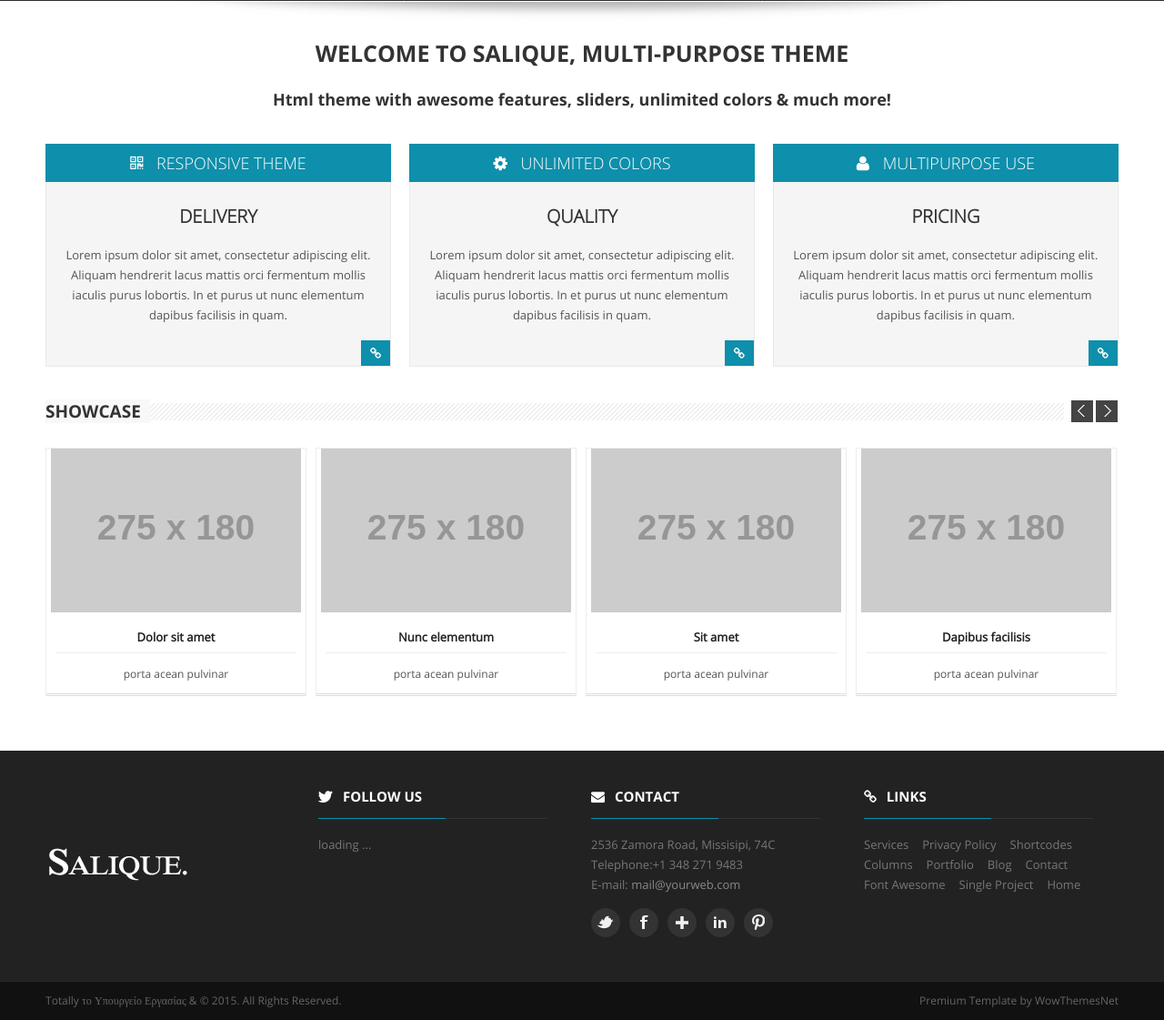
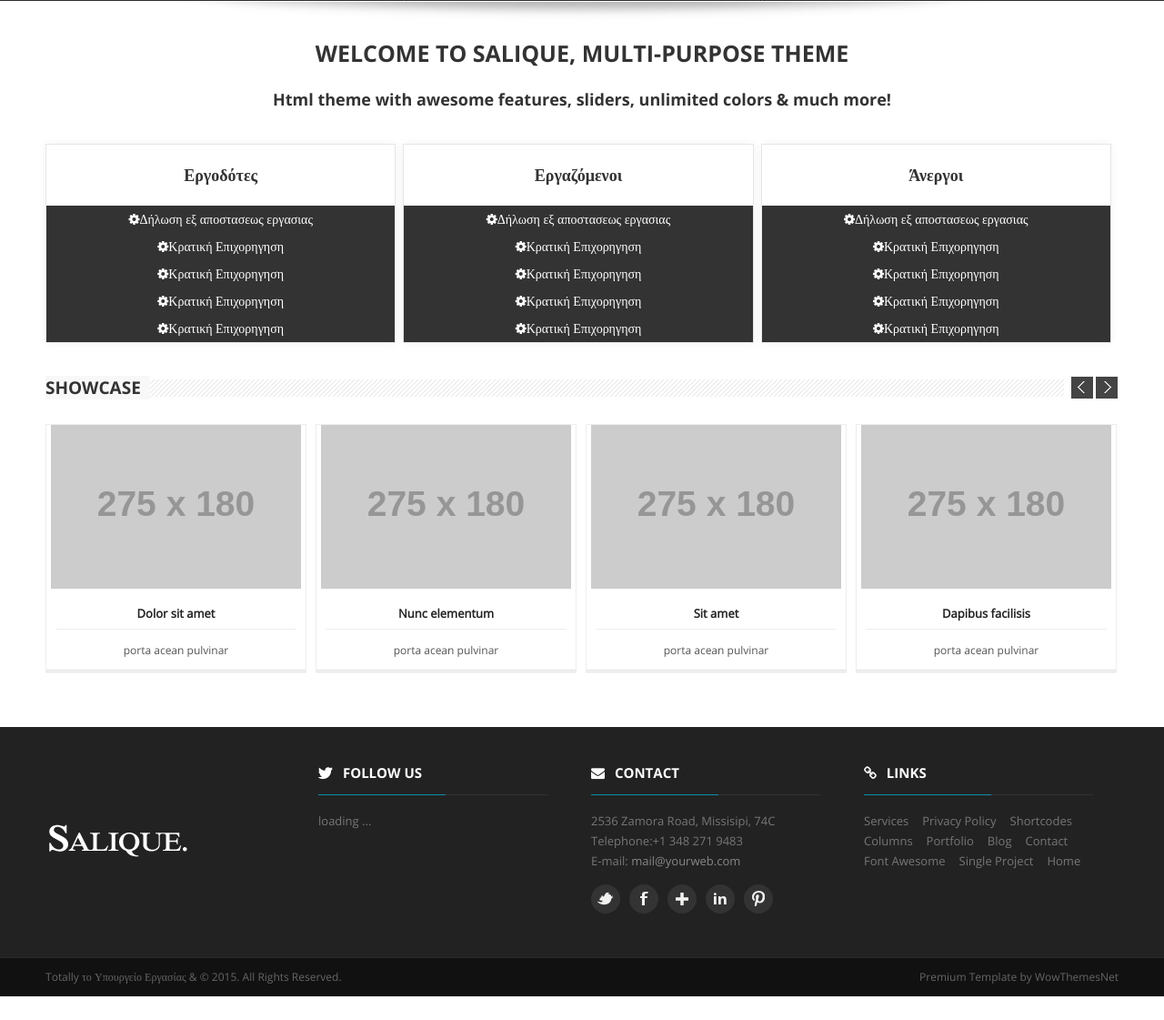
Before and after one commit to lpapadakos/eam-3, a PHP site: page / in a window 1280 px wide. Shown: the part 612-1733 px from the top of the page at 91% size. After the commit the page ends 1707 px from the top, so only its background shows below. Run offline with PHP 8.4, Linux system fonts and the light colour scheme; grey boxes labelled with a size stand in for pictures from a placeholder-image service; some libraries are stand-ins or nearby versions.

Commit message:
Added quick-access tool menu on the landing page

```diff
--- a/htdocs/index.php
+++ b/htdocs/index.php
@@ -114,43 +114,105 @@
 					<h1 class="title" style="text-transform:none;">Html theme with awesome features, sliders, unlimited colors & much more!</h1>
 				</div>
 			</div>
-			<!--Box 1-->
-			<div class="c4">
-				<h2 class="title hometitlebg"><i class="icon-qrcode smallrightmargin"></i> Responsive Theme</h2>
-				<div class="noshadowbox">
-					<h5>DELIVERY</h5>
-					<p>
-						Lorem ipsum dolor sit amet, consectetur adipiscing elit. Aliquam hendrerit lacus mattis orci fermentum mollis iaculis purus lobortis. In et purus ut nunc elementum dapibus facilisis in quam.
-					</p>
-					<p class="bottomlink">
-						<a href="#" class="neutralbutton"><i class="icon-link"></i></a>
-					</p>
+			<div class="c12">
+				<!--Box 1-->
+				<div class="vuzz-pricing-table c4">
+					<div class="vuzz-pricing-content">
+						<div class="vuzz-pricing-header">
+							<h5>Εργοδότες</h5>
+						</div>
+						<div class="button">
+							<a class="button" href="#">
+								<i class="icon-cog">Δήλωση εξ αποστασεως εργασιας</i>
+							</a>
+						</div>
+						<div class="button">
+							<a class="button" href="#">
+								<i class="icon-cog">Κρατική Επιχορηγηση</i>
+							</a>
+						</div>
+						<div class="button">
+							<a class="button" href="#">
+								<i class="icon-cog">Κρατική Επιχορηγηση</i>
+							</a>
+						</div>
+						<div class="button">
+							<a class="button" href="#">
+								<i class="icon-cog">Κρατική Επιχορηγηση</i>
+							</a>
+						</div>
+						<div class="button">
+							<a class="button" href="#">
+								<i class="icon-cog">Κρατική Επιχορηγηση</i>
+							</a>
+						</div>
+					</div>
 				</div>
-			</div>
-			<!--Box 2-->
-			<div class="c4">
-				<h2 class="title hometitlebg"><i class="icon-cog smallrightmargin"></i> Unlimited Colors</h2>
-				<div class="noshadowbox">
-					<h5>QUALITY</h5>
-					<p>
-						Lorem ipsum dolor sit amet, consectetur adipiscing elit. Aliquam hendrerit lacus mattis orci fermentum mollis iaculis purus lobortis. In et purus ut nunc elementum dapibus facilisis in quam.
-					</p>
-					<p class="bottomlink">
-						<a href="#" class="neutralbutton"><i class="icon-link"></i></a>
-					</p>
+				<!--Box 2-->
+				<div class="vuzz-pricing-table c4">
+					<div class="vuzz-pricing-content">
+						<div class="vuzz-pricing-header">
+							<h5>Εργαζόμενοι</h5>
+						</div>
+						<div class="button">
+							<a class="button" href="#">
+								<i class="icon-cog">Δήλωση εξ αποστασεως εργασιας</i>
+							</a>
+						</div>
+						<div class="button">
+							<a class="button" href="#">
+								<i class="icon-cog">Κρατική Επιχορηγηση</i>
+							</a>
+						</div>
+						<div class="button">
+							<a class="button" href="#">
+								<i class="icon-cog">Κρατική Επιχορηγηση</i>
+							</a>
+						</div>
+						<div class="button">
+							<a class="button" href="#">
+								<i class="icon-cog">Κρατική Επιχορηγηση</i>
+							</a>
+						</div>
+						<div class="button">
+							<a class="button" href="#">
+								<i class="icon-cog">Κρατική Επιχορηγηση</i>
+							</a>
+						</div>
+					</div>
 				</div>
-			</div>
-			<!--Box 3-->
-			<div class="c4">
-				<h2 class="title hometitlebg"><i class="icon-user" style="margin-right:10px;"></i> MultiPurpose Use</h2>
-				<div class="noshadowbox">
-					<h5>PRICING</h5>
-					<p>
-						Lorem ipsum dolor sit amet, consectetur adipiscing elit. Aliquam hendrerit lacus mattis orci fermentum mollis iaculis purus lobortis. In et purus ut nunc elementum dapibus facilisis in quam.
-					</p>
-					<p class="bottomlink">
-						<a href="#" class="neutralbutton"><i class="icon-link"></i></a>
-					</p>
+				<!--Box 3-->
+				<div class="vuzz-pricing-table c4">
+					<div class="vuzz-pricing-content">
+						<div class="vuzz-pricing-header">
+							<h5>Άνεργοι</h5>
+						</div>
+						<div class="button">
+							<a class="button" href="#">
+								<i class="icon-cog">Δήλωση εξ αποστασεως εργασιας</i>
+							</a>
+						</div>
+						<div class="button">
+							<a class="button" href="#">
+								<i class="icon-cog">Κρατική Επιχορηγηση</i>
+							</a>
+						</div>
+						<div class="button">
+							<a class="button" href="#">
+								<i class="icon-cog">Κρατική Επιχορηγηση</i>
+							</a>
+						</div>
+						<div class="button">
+							<a class="button" href="#">
+								<i class="icon-cog">Κρατική Επιχορηγηση</i>
+							</a>
+						</div>
+						<div class="button">
+							<a class="button" href="#">
+								<i class="icon-cog">Κρατική Επιχορηγηση</i>
+							</a>
+						</div>
+					</div>
 				</div>
 			</div>
 		</div>
```
